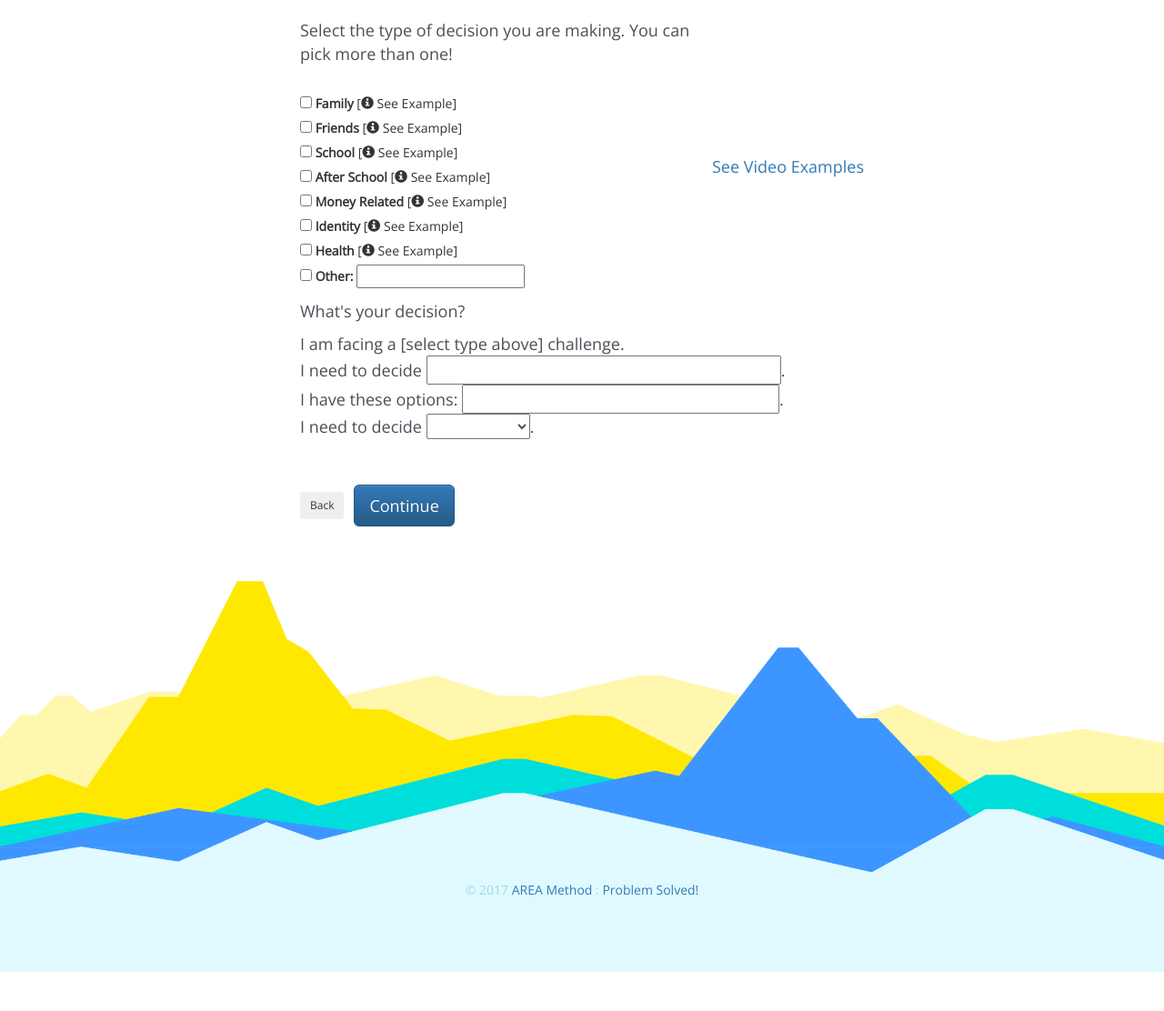
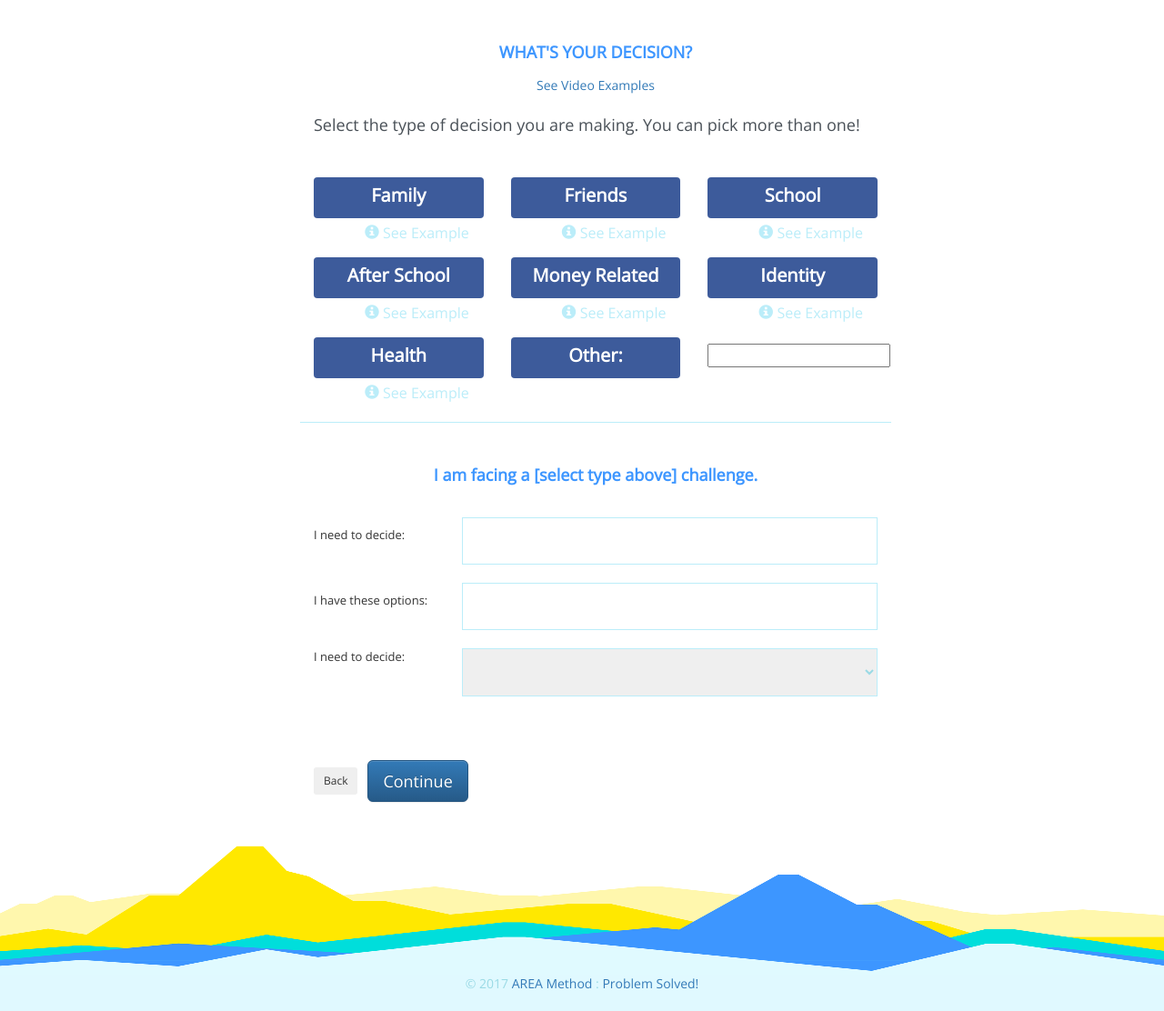
Before and after one commit to vadim1/area, a Django app: page /2 in a window 1280 px wide. Shown: the part 226-1338 px from the top of the page at 91% size. Before the commit the page ends 1295 px from the top, so only its background shows below. Run offline with Django 3.2, Linux system fonts and the light colour scheme; some libraries are stand-ins or nearby versions; some web fonts are replaced.

Commit message:
Updating styling

```diff
--- a/area_app/static/area_app/css/main.css
+++ b/area_app/static/area_app/css/main.css
@@ -427,7 +427,7 @@ label[for^=n] {
 }
 
 .step-content > div > span {
-    background-image: url(http://images.huffingtonpost.com/2016-05-27-1464381878-6932997-11HabitsofSupremelyHappyPeopleHP.jpg);
+    background-image: url('/static/area_app/img/happy.jpg');
     background-size: 100% 100%;
     height: 80px;
     width: 80px;
--- a/area_app/static/area_app/css/style.css
+++ b/area_app/static/area_app/css/style.css
@@ -329,9 +343,9 @@ body {
         background-image: url(/static/area_app/img/background_footer.png);
         background-color: #e0f9ff;
         background-repeat: no-repeat;
-        background-size: 100% 350px;
-        padding-top: 350px;
-        padding-bottom: 80px;
+        background-size: 100% 150px;
+        padding-top: 150px;
+        padding-bottom: 20px;
         color: #9adae5
     }
 
@@ -349,7 +363,7 @@ body {
         line-height: 1.9
     }
 
-    .cate {
+    .decision_type {
         background-color: #3d5b9b;
         color: #FFFFFF;
         margin: 15px 0;
@@ -359,15 +373,34 @@ body {
         width: 200px;
         border: none;
         height: 45px;
+        text-align: center;
+        padding-top: 6px;
+        cursor: pointer;
     }
 
-    .cate:hover {
+    .decision_type:hover {
         color: #fff;
+        background-color: #ff730a;
     }
 
-    .cat_text {
+    .decision_type.active {
+        background-color: #00dddb;
+    }
+
+    .decision_type input {
         color: #bbedf9;
         font-size: 18px;
+        text-align: center;
+        position: absolute;
+        clip: rect(0,0,0,0);
+        pointer-events: none;
+    }
+
+    .info {
+        margin-top: -10px;
+        margin-left: 40px;
+        color: #bbedf9;
+        font-size: 16px;
     }
 
     .boeder {
@@ -600,10 +634,6 @@ button:focus {
     display: none;
 }
 
-h3 {
-    font-size: xx-large !important;
-}
-
 h4 {
     font-size: x-large !important;
 }
--- a/views/decision.html
+++ b/views/decision.html
@@ -16,19 +16,27 @@
     </style>
 {% endblock %}
 {% block content %}
-    <div style="float:right;">
-    <p id="videos_link" style="margin-top: 150px;"><a href="#" onclick="return showVideos()">See Video Examples</a></p>
-    <table id="videos" style="display: none">
+    <div class="container">
+        <div class="row">
+            <h3 class="text-center">WHAT'S YOUR DECISION?</h3>
+        </div>
+        <div class="row">
+            <div class="text-center">
+                <div id="videos_link"><a href="#" onclick="return showVideos()">See Video Examples</a></div>
+                <table id="videos" style="display: none; width: 100%;">
                     <tr>
                         <td>Watch Naomi decide if she should skip a day of school</td>
+                        <td> &nbsp; </td>
                         <td>Watch Mitch decide if he should go to detention</td>
                     </tr>
                     <tr>
                         <td>
                             <iframe width="180" height="315"
-                src="https://www.youtube.com/embed/eI18uNKEJyo?rel=0&amp;controls=0&amp;showinfo=0" frameborder="0"
+                                    src="https://www.youtube.com/embed/eI18uNKEJyo?rel=0&amp;controls=0&amp;showinfo=0"
+                                    frameborder="0"
                                     allowfullscreen></iframe>
                         </td>
+                        <td> &nbsp; </td>
                         <td>
                             <iframe width="180" height="315"
                                     {% if request.session.partner == "apres" %}
@@ -42,70 +50,117 @@
                     </tr>
                 </table>
             </div>
-    <p>Select the type of decision you are making. You can pick more than one!</p>
-    <p style="margin-top: 20px; height: 0px;" id="decision_types" class="row">
-        <div>
+        </div>
+        <div class="clearfix">&nbsp;</div>
+        <div class="row">
+            <p class="col-md-12">
+                Select the type of decision you are making. You can pick more than one!
+            </p>
+        </div>
+        <div class="clearfix">&nbsp;</div>
+        <div id="decision_types" class="row">
+            <div class="decision_group col-md-4 col-sm-6 col-xs-6 text-center">
                 <label class="decision_type"><input type="checkbox" name="decision_type[]" value="family"/>
                     Family</label>
-            <span class="info" data-toggle="tooltip">[<span class="glyphicon glyphicon-info-sign" aria-hidden="true"></span> See Example]</span>
+                <div class="info" data-toggle="tooltip"><span class="glyphicon glyphicon-info-sign"
+                                                              aria-hidden="true"></span> See Example
                 </div>
-        <div>
+            </div>
+            <div class="decision_group col-md-4 col-sm-6 col-xs-6 text-center">
                 <label class="decision_type"><input type="checkbox" name="decision_type[]" value="friends"/>
                     Friends</label>
-            <span class="info" data-toggle="tooltip">[<span class="glyphicon glyphicon-info-sign" aria-hidden="true"></span> See Example]</span>
+                <div class="info" data-toggle="tooltip"><span class="glyphicon glyphicon-info-sign"
+                                                              aria-hidden="true"></span> See Example
                 </div>
-        <div>
+            </div>
+            <div class="decision_group col-md-4 col-sm-6 col-xs-6 text-center">
                 <label class="decision_type"><input type="checkbox" name="decision_type[]" value="school"/>
                     School</label>
-            <span class="info" data-toggle="tooltip">[<span class="glyphicon glyphicon-info-sign" aria-hidden="true"></span> See Example]</span>
+                <div class="info" data-toggle="tooltip"><span class="glyphicon glyphicon-info-sign"
+                                                              aria-hidden="true"></span> See Example
                 </div>
-        <div>
+            </div>
+            <div class="decision_group col-md-4 col-sm-6 col-xs-6 text-center">
                 <label class="decision_type"><input type="checkbox" name="decision_type[]" value="after school"/> After
                     School</label>
-            <span class="info" data-toggle="tooltip">[<span class="glyphicon glyphicon-info-sign" aria-hidden="true"></span> See Example]</span>
+                <div class="info" data-toggle="tooltip"><span class="glyphicon glyphicon-info-sign"
+                                                              aria-hidden="true"></span> See Example
                 </div>
-        <div>
+            </div>
+            <div class="decision_group col-md-4 col-sm-6 col-xs-6 text-center">
                 <label class="decision_type"><input type="checkbox" name="decision_type[]" value="money related"/>
                     Money Related</label>
-            <span class="info" data-toggle="tooltip">[<span class="glyphicon glyphicon-info-sign" aria-hidden="true"></span> See Example]</span>
+                <div class="info" data-toggle="tooltip"><span class="glyphicon glyphicon-info-sign"
+                                                              aria-hidden="true"></span> See Example
                 </div>
-        <div>
+            </div>
+            <div class="decision_group col-md-4 col-sm-6 col-xs-6 text-center">
                 <label class="decision_type"><input type="checkbox" name="decision_type[]" value="identity"/>
                     Identity</label>
-            <span class="info" data-toggle="tooltip">[<span class="glyphicon glyphicon-info-sign" aria-hidden="true"></span> See Example]</span>
+                <div class="info" data-toggle="tooltip"><span class="glyphicon glyphicon-info-sign"
+                                                              aria-hidden="true"></span> See Example
                 </div>
-        <div>
+            </div>
+            <div class="decision_group col-md-4 col-sm-6 col-xs-6 text-center">
                 <label class="decision_type"><input type="checkbox" name="decision_type[]" value="health"/>
                     Health</label>
-            <span class="info" data-toggle="tooltip">[<span class="glyphicon glyphicon-info-sign" aria-hidden="true"></span> See Example]</span>
+                <div class="info" data-toggle="tooltip"><span class="glyphicon glyphicon-info-sign"
+                                                              aria-hidden="true"></span> See Example
                 </div>
-        <div>
-            <label><input type="checkbox" name="decision_type[]" value="other"/> Other: </label>
-            <input type="text" name="decision_type_other" id="decision_type_other" size="20"
-                   value="{{ request.session.decision_type_other }}"/>
             </div>
-    </p>
-    <p class="margin-top-30-mob">What's your decision?</p>
-    <p>
+            <div class="col-md-4 col-sm-6 col-xs-6 text-center">
+                <label class="decision_type"><input type="checkbox" name="decision_type[]" value="other"/> Other:
+                </label>
+            </div>
+            <div class="col-md-4 col-sm-6 col-xs-6 text-center">
+                <input type="text" name="decision_type_other" id="decision_type_other" size="22"
+                       style="margin-top: 22px;" value="{{ request.session.decision_type_other }}"/>
+            </div>
+        </div>
+        <div class="clearfix"></div>
+        <div class="row">
+            <div class="col-md-12 col-sm-12 col-xs-11 col-centered boeder">&nbsp;</div>
+        </div>
+        <div class="clearfix">&nbsp;</div>
+        <div class="row">
+            <h3 class="text-center">
                 I am facing a<span id="types_starts_with_vowel" style="display:none">n</span> <span id="types"></span>
                 challenge.
-        <br/>
-        I need to decide <input type="text" size="35" name="decision" id="decision"
-                                value="{{ request.session.decision }}"/>.
-        <br/>
-        I have these options: <input type="text" size="31" name="options" id="options"
-                                     value="{{ request.session.options }}"/>.
-        <br/>
-        I need to decide <select name="timeframe" id="timeframe">
+            </h3>
+        </div>
+        <div class="clearfix">&nbsp;</div>
+        <div class="row">
+            <div class="col-md-3 col-xs-4" style="padding-top:10px;font-size:13px">I need to decide:</div>
+            <div class="col-md-9 col-xs-8">
+                <input type="text" class="inpu" name="decision" id="decision"
+                       value="{{ request.session.decision }}"/>
+            </div>
+        </div>
+        <div class="clearfix">&nbsp;</div>
+        <div class="row">
+            <div class="col-md-3 col-xs-4" style="padding-top:10px;font-size:13px">I have these options:</div>
+            <div class="col-md-9 col-xs-8">
+                <input type="text" name="options" id="options" class="inpu"
+                       value="{{ request.session.options }}"/>
+            </div>
+        </div>
+        <div class="clearfix">&nbsp;</div>
+        <div class="row">
+            <div class="col-md-3 col-xs-4" style="font-size:13px">I need to decide:</div>
+            <div class="col-md-9 col-xs-8">
+                <select name="timeframe" class="inpu" id="timeframe">
                     <option value=""></option>
                     <option value="day">today</option>
                     <option value="week">this week</option>
                     <option value="month">this month</option>
                     <option value="year">this year</option>
                     <option value="sometime">sometime</option>
-    </select>.
-    </p>
+                </select>
+            </div>
+        </div>
+        <div class="clearfix">&nbsp;</div>
         {% include 'buttons.html' %}
+    </div>
 
     <script type="text/javascript">
         $(document).ready(function () {
@@ -114,20 +169,34 @@
             for (var i = 0; i < decision_types.length; i++) {
                 $('[name="decision_type[]"][value="' + decision_types[i] + '"]').click();
             }
-            $('.info').each(function(){
-                var val = $(this).closest('div').find(':checkbox').attr('value');
+            $('.decision_group').each(function () {
+                var val = $(this).find(':checkbox').attr('value');
                 var example = type_examples[val];
                 var text = get_decision_text(val, example['decision'], example['options'], example['timeframe']);
-                $(this).attr('title', text);
+                $(this).find('.info').attr('title', text);
             });
             $('[data-toggle="tooltip"]').tooltip();
+            $('.decision_type').click(function () {
+                var btn = $(this);
+                var checkbox = $(this).find('input');
+                if (checkbox.is(':checked')) {
+                    btn.addClass('active');
+                } else {
+                    btn.removeClass('active');
+                }
+                checkbox.toggle();
+            });
+            $('.decision_type').each(function () {
+                if ($(this).find('input').is(':checked')) {
+                    $(this).addClass('active');
+                }
+            });
         });
 
         var type_none = '[select type above]';
         $('#types').text(type_none);
 
         function showVideos() {
-            $('#videos').closest('div').css('width', 360);
             $('#videos').show();
             $('#videos_link').hide();
             return false;
```
Also changed, not shown: other parts of area_app/static/area_app/css/style.css (+29 -14 lines), views/archetype/adventurer.html (+7 -1 lines), views/archetype/creative.html (+7 -1 lines), views/archetype/detective.html (+8 -2 lines), views/archetype/listener.html (+7 -1 lines), views/archetype/thinker.html (+7 -1 lines), views/archetypes.html (+8 -1 lines), area_app/static/area_app/img/adventurer.png (renamed from area_app/static/area_app/img/01_adventurericon.png), area_app/static/area_app/img/creative.png (renamed from area_app/static/area_app/img/05_architecticon.png), area_app/static/area_app/img/detective.png (renamed from area_app/static/area_app/img/03_detectiveicon.png), area_app/static/area_app/img/happy.jpg (added), area_app/static/area_app/img/listener.png (renamed from area_app/static/area_app/img/04_listenericon.png), area_app/static/area_app/img/thinker.png (renamed from area_app/static/area_app/img/02_thinkericon.png). Lines whose indentation alone changed are shown as unchanged.
